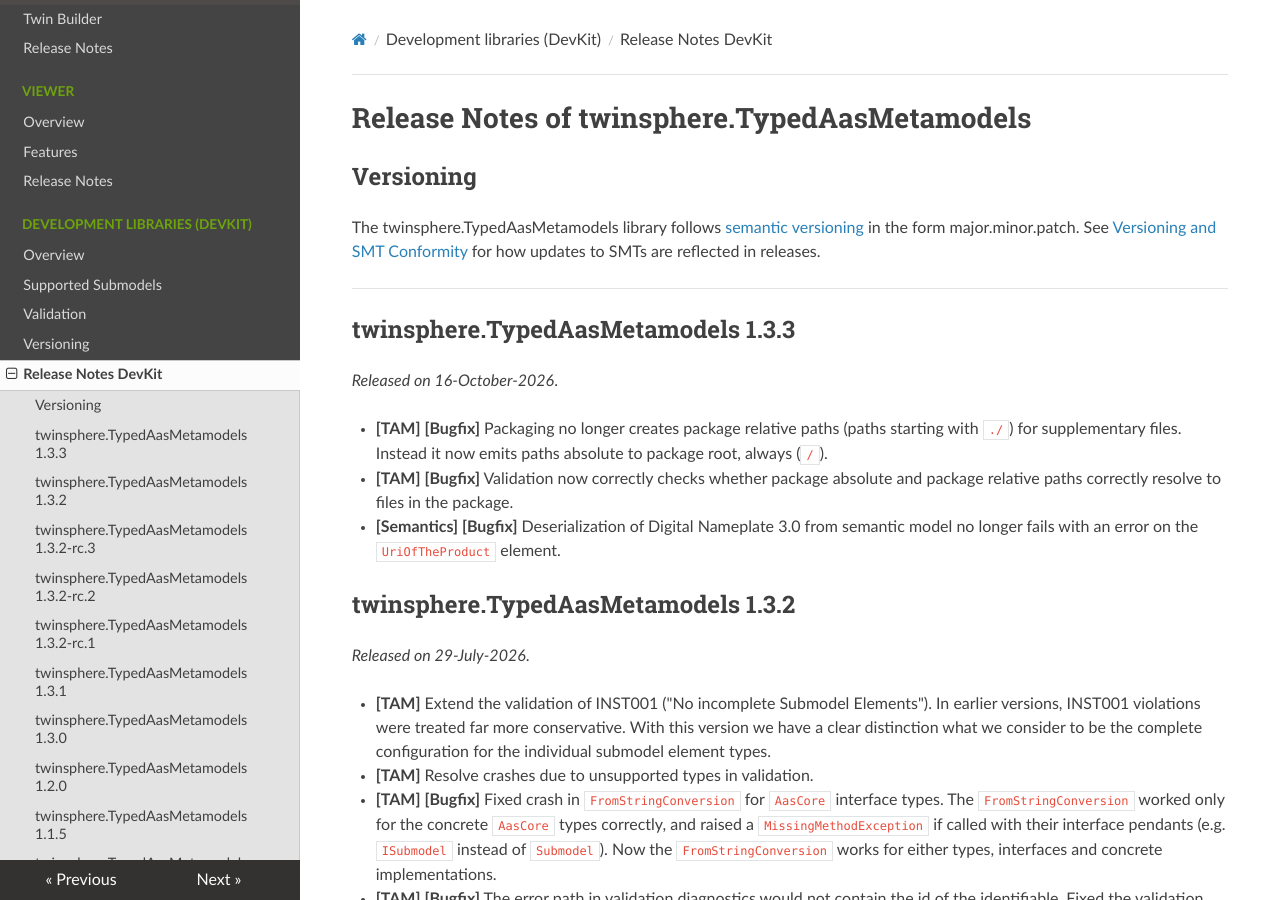
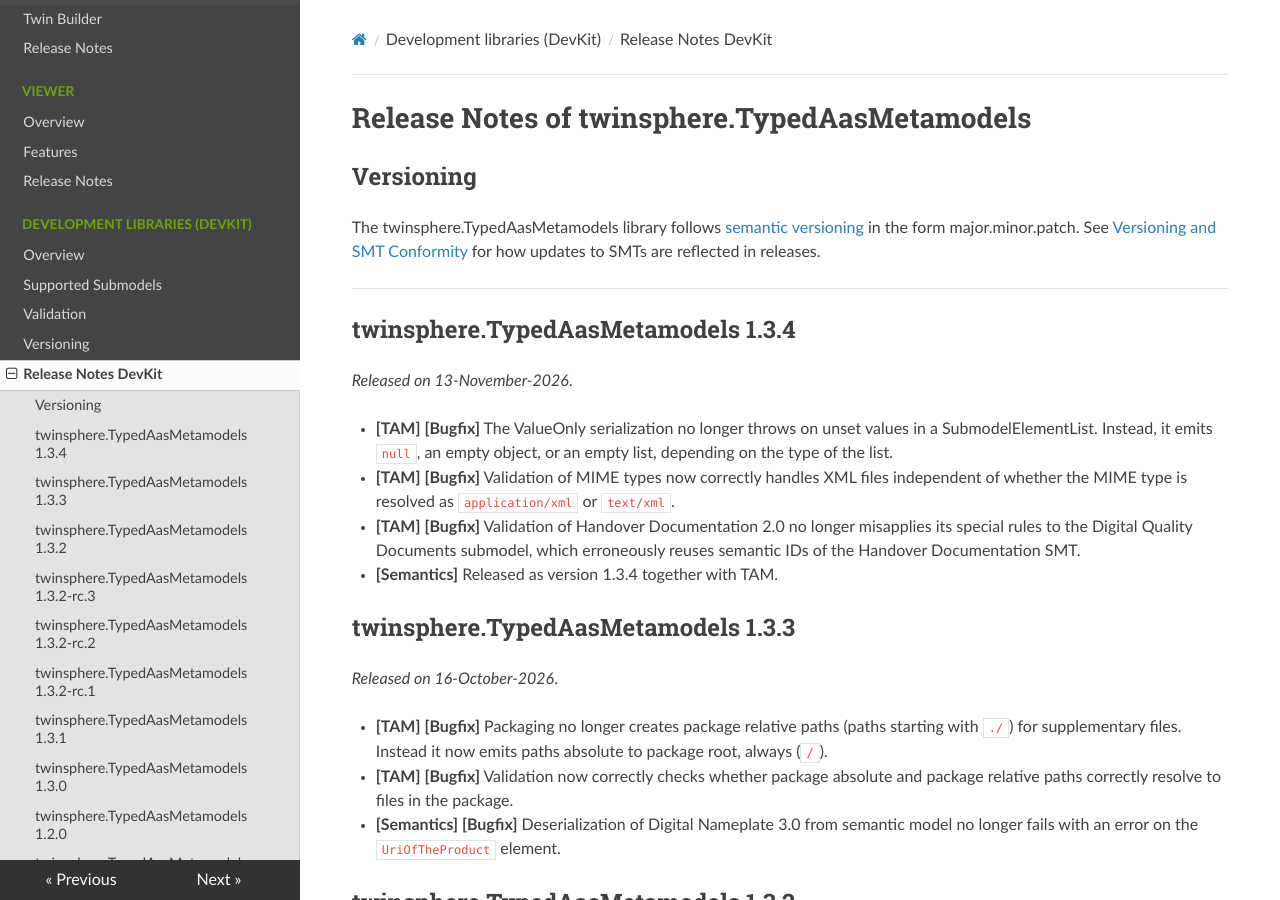
Before and after one commit to twinsphere/twinsphere.github.io, an MkDocs documentation site: the page built from docs/typed-aas-metamodels-release_notes.md, in a window 1280 px wide and 900 px high. Built offline with MkDocs 1.6.1, drawn with Linux system fonts in a browser that asks for light colours; nearby versions of some CDN libraries.

Commit message:
feat(tam): release notes 1.3.4

```diff
--- a/docs/typed-aas-metamodels-release_notes.md
+++ b/docs/typed-aas-metamodels-release_notes.md
@@ -9,6 +9,18 @@ releases.
 ---
 
 <!--markdownlint-disable no-emphasis-as-heading -->
+
+## twinsphere.TypedAasMetamodels 1.3.4
+
+*Released on 13-November-2026*.
+
+- **[TAM] [Bugfix]** The ValueOnly serialization no longer throws on unset values in a SubmodelElementList. Instead, it
+  emits `null`, an empty object, or an empty list, depending on the type of the list.
+- **[TAM] [Bugfix]** Validation of MIME types now correctly handles XML files independent of whether the MIME type is
+  resolved as `application/xml` or `text/xml`.
+- **[TAM] [Bugfix]** Validation of Handover Documentation 2.0 no longer misapplies its special rules to the Digital
+  Quality Documents submodel, which erroneously reuses semantic IDs of the Handover Documentation SMT.
+- **[Semantics]** Released as version 1.3.4 together with TAM.
 
 ## twinsphere.TypedAasMetamodels 1.3.3
 
```
